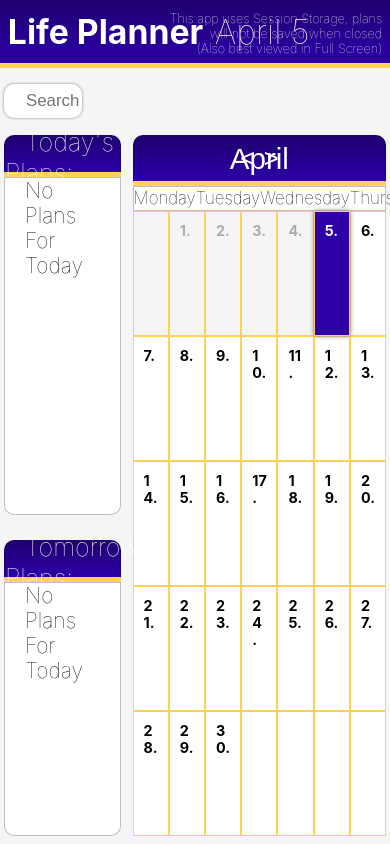
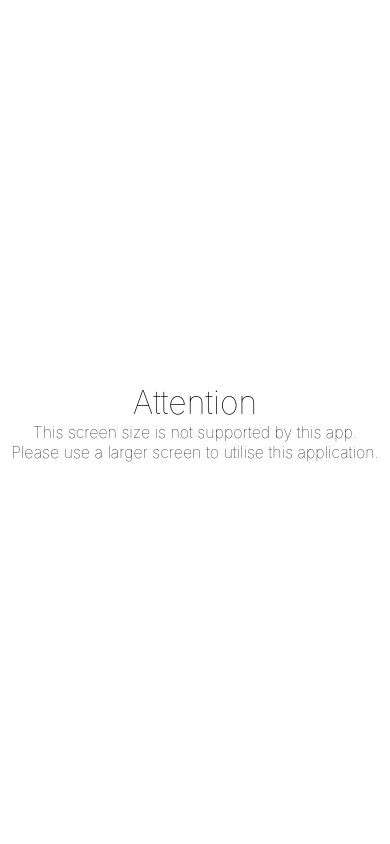
Before and after one commit to lseti1/lifePlanner-773629, a React (Create React App) app: page / in a window 390 px wide. Shown: the top 844 px of the page. Built offline with nearby package versions, Linux system fonts and the light colour scheme.

Commit message:
Added RWD functionality for phones in Landscape & Portrait, Smaller Screens & Adjusted some CSS to notify users that too small of a screen will not permit use of Application

```diff
--- a/src/App.css
+++ b/src/App.css
@@ -504,25 +504,104 @@ textarea {
   left: 0%;
 }
 
-/* Smaller Phones: */
-@media screen and (orientation: portrait) and (max-width: 480px) {
+.unsupportedMessage {
+  display: flex;
+  flex-direction: column;
+  justify-content: center;
+  align-content: center;
+  text-align: center;
+
+  color: rgba(0, 0, 0, 0);
+  background-color: rgba(255, 255, 255, 0);
+
+  position: absolute;
+  width: 100vw;
+  height: 100vh;
 }
 
 /* Small-Medium Phones */
-@media screen and (orientation: portrait) and (min-width: 481px) and (max-width: 768px) {
-
+@media screen and (orientation: portrait) and (max-width: 768px) {
+  .unsupportedMessage {
+    color: rgb(0, 0, 0);
+    background-color: rgb(255, 255, 255);
+    z-index: 9999;
+  }
 }
 
 /* Larger Tablets/Small Laptops */
 @media screen and (orientation: portrait) and (min-width: 769px) and (max-width: 1299px) {
+  .calendarTitle, .daysOfWeek, .daysGrid {
+    width: 98%;
+    border-bottom: 3px solid rgb(255, 210, 87);
+  }
 
+  .todayTitle, .tomorrowTitle, .todayText, .tomorrowText, .todayTomorrowOverlay {
+    display: none;
+  }
+
+  .modal {
+    width: 80%;
+    height: 50%;
+    right: 10%;
+    bottom: 25%;
+  }
+
+  .bt1 {
+    left: 35%;
+  }
+
+  .bt2 {
+    right: 35%;
+  }
 }
 
-/* Large Phones in Landscape */
-@media screen and (orientation: landscape) and (min-width: 769px) and (max-width: 1299px) and (max-height: 512px) {
-  /* body {
-    background-color: rgb(179, 105, 105);
-  } */
+/* Phones in Landscape */
+@media screen and (orientation: landscape) and (max-width: 1299px) and (max-height: 512px) {
+  .topNamePlate {
+    border-bottom: 2px solid rgb(255, 210, 87);
+  }
+
+  .calendarTitle, .daysOfWeek, .daysGrid {
+    width: 75%;
+    border-bottom: 1px solid rgb(255, 210, 87);
+  }
+
+  .daysGridArrays {
+    border: 1px solid rgb(255, 210, 87);
+  }
+
+  .todayTitle, .tomorrowTitle {
+    width: 20%;
+    border-bottom: 1px solid rgb(255, 210, 87);
+    padding: 0px;
+    text-indent: 10px;
+  }
+
+  .todayText, .tomorrowText {
+    width: 20%;
+    padding: 0px 10px;
+  }
+
+  .todayTomorrowOverlay {
+    display: none
+  }
+
+  .monthSelector option {
+    font-size: 3vh;
+    color: black;
+  }
+
+  .modal {
+    width: 60%;
+    height: 70%;
+    right: 20%;
+    bottom: 15%;
+    font-size: 2.5vh;
+  }
+
+  .searchBar {
+    text-indent: 10px;
+  }
 }
 
 /* Smaller Laptop Screens */
@@ -532,6 +611,7 @@ textarea {
   }
 
   .todayTitle, .tomorrowTitle {
+    font-size: 1.5vh;
     width: 20%;
   }
 
@@ -560,6 +640,24 @@ textarea {
 
 /* Medium Sized Laptop Screens */
 @media screen and (orientation: landscape) and (min-width: 1300px) and (max-width: 1500px) {
+  .calendarTitle, .daysOfWeek, .daysGrid {
+    width: 70%;
+  }
+
+  .todayTitle, .tomorrowTitle {
+    font-size: 1.8vh;
+    width: 25%;
+  }
+
+  .todayText, .tomorrowText {
+    width: 25%;
+    font-size: 2vh;
+  }
+
+  .todayTomorrowOverlay {
+    width: 25%;
+  }
+
   .modal {
     width: 50%;
     right: 25%;
--- a/src/App.js
+++ b/src/App.js
@@ -181,6 +181,10 @@ function App() {
 
   return (
     <div>
+      <div className="unsupportedMessage">
+        <h1>Attention</h1>
+        <p>This screen size is not supported by this app. <br  />Please use a larger screen to utilise this application.</p>
+      </div>
       <div className="topNamePlate">
         <h1><b>Life Planner</b></h1>
         <h1>{months[currentMonth]} {currentDay}</h1>
```
